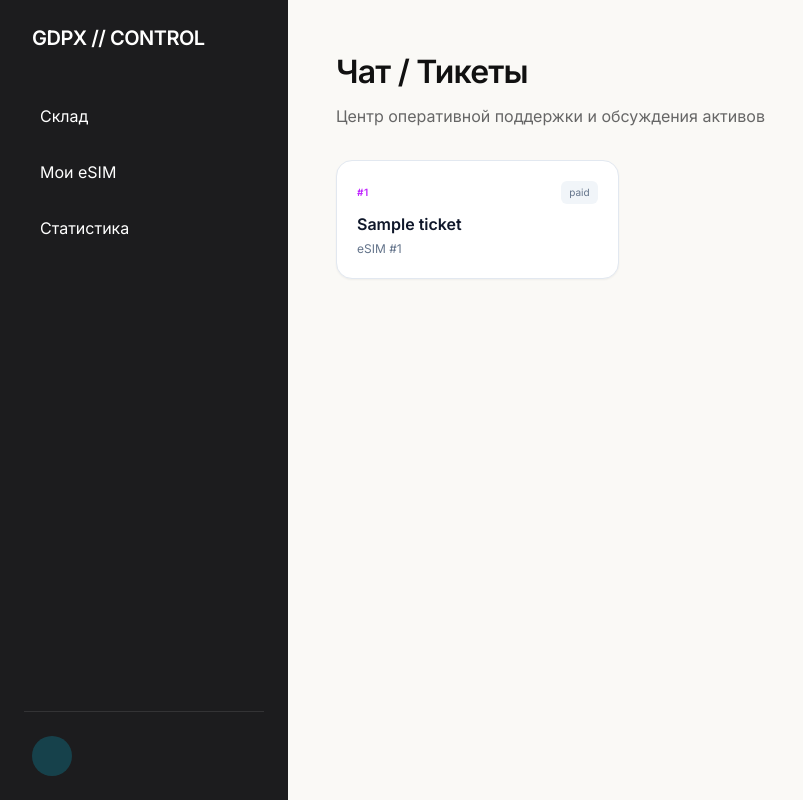
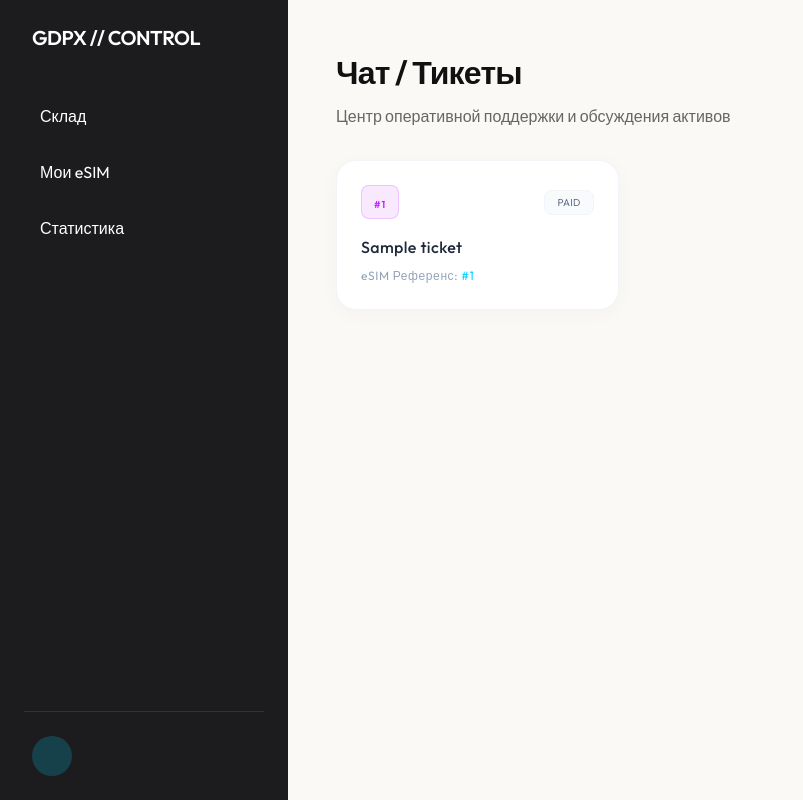
Before and after one commit to murkak23-afk/gdpx_academy, a Python web app: template src/api/templates/tickets.html in a window 1280 px wide. Shown: the whole page, without its empty margins (0-803 px from the left). Run offline with Jinja, Linux system fonts and the light colour scheme; the template is opened without the code that fills it: most values are stand-ins (such as "Sample title", 1, 10 or a date in 2020); some libraries are stand-ins or nearby versions.

Commit message:
fix: restore HTMX and Alpine.js to base template

```diff
--- a/src/api/templates/base.html
+++ b/src/api/templates/base.html
@@ -5,6 +5,9 @@
     <meta name="viewport" content="width=device-width, initial-scale=1.0">
     <title>{% block title %}GDPX // CONTROL{% endblock %}</title>
     <script src="https://cdn.tailwindcss.com"></script>
+    <script src="https://unpkg.com/htmx.org@1.9.10"></script>
+    <script src="https://unpkg.com/htmx.org/dist/ext/json-enc.js"></script>
+    <script defer src="https://unpkg.com/alpinejs@3.x.x/dist/cdn.min.js"></script>
     <script>
         tailwind.config = {
             theme: {
@@ -26,9 +29,9 @@
             }
         }
     </script>
-    <link href="https://fonts.googleapis.com/css2?family=Inter:wght@400;500;600&display=swap" rel="stylesheet">
+    <link href="https://fonts.googleapis.com/css2?family=Outfit:wght@300;400;500;600&display=swap" rel="stylesheet">
     <style>
-        body { font-family: 'Inter', sans-serif; }
+        body { font-family: 'Outfit', sans-serif; }
         .sidebar-active { background: linear-gradient(90deg, #00D4FF 0%, #C026FF 100%); color: white; }
     </style>
 </head>
--- a/src/api/templates/components/cards.html
+++ b/src/api/templates/components/cards.html
@@ -1,42 +1,55 @@
 {% macro inventory_card(category, stock_count) %}
-<div class="group bg-white p-6 rounded-[16px] border border-slate-100 shadow-[0_4px_20px_rgba(17,17,17,0.06)]
-            hover:shadow-[0_10px_30px_rgba(0,212,255,0.18)] hover:-translate-y-1 transition-all duration-300 ease-out">
+<div class="group bg-white p-7 rounded-[24px] border border-slate-100 shadow-[0_8px_30px_rgb(0,0,0,0.04)]
+            hover:shadow-[0_20px_40px_rgba(0,212,255,0.12)] hover:-translate-y-1.5 transition-all duration-500 ease-out flex flex-col justify-between h-[300px]">
 
-    <div class="flex justify-between items-start mb-6">
-        <div class="px-2.5 py-1 bg-nexus-cyan/10 border border-nexus-cyan/20 rounded-md">
-            <span class="text-[11px] font-bold text-nexus-cyan tracking-widest">eSIM</span>
+    <!-- Заголовок: eSIM слева, Имя справа в виде премиального бейджа -->
+    <div class="flex justify-between items-center">
+        <!-- Левый бейдж: "eSIM" -->
+        <div class="px-3 py-1 bg-slate-50/80 border border-slate-100 rounded-lg shadow-sm">
+            <span class="text-[10px] font-medium text-slate-400 tracking-[0.25em] uppercase">eSIM</span>
         </div>
-        <div class="text-right font-semibold text-[18px] text-nexus-text leading-tight">{{ category.title }}</div>
-    </div>
 
-    <div class="mb-6">
-        <div class="text-[52px] font-semibold tracking-tighter text-[#111111] leading-none">{{ stock_count }}</div>
-        <div class="text-[14px] text-[#666666] font-medium mt-1">Доступно</div>
-    </div>
-
-    <div class="space-y-2 mb-6">
-        <div class="flex items-center justify-between">
-            <span class="text-[13px] text-[#666666]">Цена:</span>
-            <span class="text-[15px] font-semibold text-[#00C853]">{{ category.payout_rate }} USDT</span>
+        <!-- Правый бейдж (Гениальная идея): Стеклянный градиентный бейдж для оператора -->
+        <div class="px-4 py-1.5 bg-gradient-to-r from-nexus-cyan/5 to-nexus-sakura/5 border border-nexus-cyan/20 rounded-[10px] shadow-[0_0_10px_rgba(0,212,255,0.1)] group-hover:shadow-[0_0_20px_rgba(192,38,255,0.2)] transition-shadow duration-500">
+            <span class="text-[13px] font-semibold bg-gradient-to-r from-nexus-cyan to-nexus-sakura bg-clip-text text-transparent tracking-widest uppercase">
+                {{ category.title }}
+            </span>
         </div>
     </div>
 
-    <button onclick="openModal('{{ category.id }}', '{{ category.title }}', '{{ stock_count }}')"
-            class="w-full h-[52px] rounded-[12px] font-semibold text-white text-[16px]
-                   bg-gradient-to-r from-[#00D4FF] to-[#C026FF]
-                   hover:shadow-[0_0_25px_rgba(0,212,255,0.4)] active:scale-[0.98] transition-all">
-        Взять на скан
-    </button>
+    <!-- Данные: Очень тонкий, огромный премиальный шрифт -->
+    <div class="mt-4 flex-1 flex flex-col justify-center">
+        <div class="text-[64px] font-light tracking-tighter text-slate-800 leading-none group-hover:scale-105 origin-left transition-transform duration-500">{{ stock_count }}</div>
+        <div class="text-[12px] text-slate-400 font-medium mt-3 tracking-[0.1em] uppercase">Доступно активов</div>
+    </div>
+
+    <!-- Инфо-блоки в виде матового контейнера -->
+    <div class="mt-auto">
+        <div class="flex items-center justify-between p-3.5 mb-4 bg-slate-50/50 rounded-[12px] border border-slate-50/80">
+            <span class="text-[12px] text-slate-500 tracking-wide">Цена за единицу:</span>
+            <span class="text-[14px] font-semibold text-nexus-success tracking-wide">{{ category.payout_rate }} USDT</span>
+        </div>
+
+        <!-- Кнопка действия: Тонкий шрифт, плавный градиент -->
+        <button onclick="openModal('{{ category.id }}', '{{ category.title }}', '{{ stock_count }}')"
+                class="w-full h-[52px] rounded-[14px] font-medium text-white text-[15px] tracking-[0.05em] uppercase
+                       bg-gradient-to-r from-nexus-cyan to-nexus-sakura opacity-90 hover:opacity-100
+                       hover:shadow-[0_0_25px_rgba(0,212,255,0.35)] active:scale-[0.98] transition-all duration-300">
+            Взять на скан
+        </button>
+    </div>
 </div>
 {% endmacro %}
 
 {% macro ticket_card(ticket) %}
-<a href="/nexus/tickets/{{ ticket.id }}" class="block p-5 bg-white border border-slate-200 rounded-[16px] hover:border-[#00D4FF] transition-all shadow-sm hover:shadow-lg">
-    <div class="flex justify-between items-center mb-2">
-        <span class="text-[10px] font-bold text-[#C026FF] uppercase tracking-wider">#{{ ticket.id }}</span>
-        <span class="text-[10px] bg-slate-100 px-2 py-1 rounded-md text-slate-500">{{ ticket.status }}</span>
+<a href="/nexus/tickets/{{ ticket.id }}" class="block p-6 bg-white border border-slate-100 rounded-[20px] hover:border-nexus-cyan transition-all duration-300 shadow-[0_4px_20px_rgb(0,0,0,0.03)] hover:shadow-[0_10px_30px_rgba(0,212,255,0.1)] hover:-translate-y-1">
+    <div class="flex justify-between items-center mb-4">
+        <div class="px-3 py-1 bg-nexus-sakura/10 border border-nexus-sakura/20 rounded-lg">
+            <span class="text-[10px] font-bold text-nexus-sakura tracking-widest uppercase">#{{ ticket.id }}</span>
+        </div>
+        <span class="text-[10px] bg-slate-50 border border-slate-100 px-3 py-1 rounded-lg text-slate-500 tracking-wide uppercase">{{ ticket.status }}</span>
     </div>
-    <div class="font-semibold text-slate-900 mb-1">{{ ticket.subject }}</div>
-    <div class="text-[12px] text-slate-500">eSIM #{{ ticket.submission_id }}</div>
+    <div class="font-medium text-[16px] text-slate-800 tracking-wide mb-2 line-clamp-1">{{ ticket.subject }}</div>
+    <div class="text-[12px] text-slate-400 tracking-wider">eSIM Референс: <span class="text-nexus-cyan">#{{ ticket.submission_id }}</span></div>
 </a>
 {% endmacro %}
```
Also changed, not shown: src/api/templates/inventory.html (+0 -7 lines).
